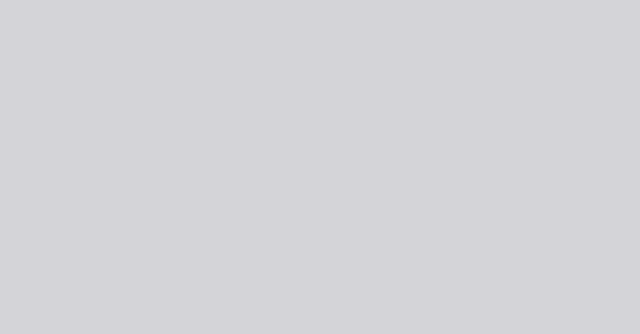
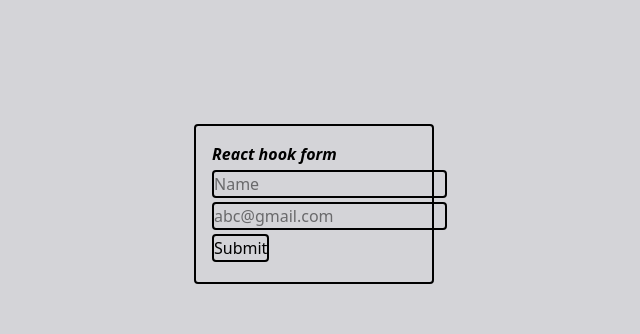
Before and after one commit to pratikjadhav6632/web-development_journey, a React (Vite) app in the folder React/Frontend_Domination/Reacting/: page / in a window 1280 px wide. Shown: the part 1540-1874 px from the top of the page, without its empty margins (326-966 px from the left). Built offline with nearby package versions, Linux system fonts and the light colour scheme.

Commit message:
learn about react form handling

```diff
--- a/React/Frontend_Domination/Reacting/package.json
+++ b/React/Frontend_Domination/Reacting/package.json
@@ -14,6 +14,7 @@
     "@tailwindcss/vite": "^4.1.13",
     "react": "^19.1.1",
     "react-dom": "^19.1.1",
+    "react-hook-form": "^7.64.0",
     "react-icons": "^5.5.0",
     "tailwindcss": "^4.1.13"
   },
--- a/React/Frontend_Domination/Reacting/src/App.jsx
+++ b/React/Frontend_Domination/Reacting/src/App.jsx
@@ -7,6 +7,7 @@ import Friend  from "./component/Friend";
 import Navbar from "./component/Music/navbar";
 import "./index.css";
 import Music from "./component/Music/Music";
+import Form  from "./component/Form/Form2"
 function App() {
   const raw=[
     {name:"Harsh",proffession:"Painter",image:"https://images.unsplash.com/photo-1566753323558-f4e0952af115?q=80&w=1021&auto=format&fit=crop&ixlib=rb-4.1.0&ixid=M3wxMjA3fDB8MHxwaG90by1wYWdlfHx8fGVufDB8fHx8fA%3D%3D",friend:false},
@@ -65,6 +66,7 @@ function App() {
         <Friend key={index} handleFriend={handleFriend} index={index} values={items}  />
       ))}
       </div>
+      <Form/>
     <Card2/>
     <State/>
     <Card/>
--- /dev/null
+++ b/React/Frontend_Domination/Reacting/src/component/Form/Form2.jsx
@@ -0,0 +1,22 @@
+import react from "react";
+import {useForm} from "react-hook-form"
+function Form2(){
+    const {register,handleSubmit}=useForm();
+
+    return(
+        <>
+        <div className="h-screen w-full bg-zinc-300 flex justify-center">
+
+        <form  className="w-60 h-40 p-4 flex-wrap border-2 rounded" action="" onSubmit={handleSubmit(data=>console.log(data))}>
+            <h1 className="italic font-semibold">React hook form</h1>
+            <input className="border-2 rounded mt-1" {...register("name")} type="text" name="name" placeholder="Name" />
+            <input className="border-2 rounded mt-1" {...register("email")} type="email" name="email" placeholder="abc@gmail.com" />
+            <input className="border-2 rounded mt-1" type="submit"  />
+        </form>
+        </div>
+
+        </>
+    )
+}
+
+export default Form2;
```
Also changed, not shown: React/Frontend_Domination/Reacting/src/component/Form/Form.jsx (deleted, +0 -11 lines), 1 other file (tests, documents, lock files or other folders).
